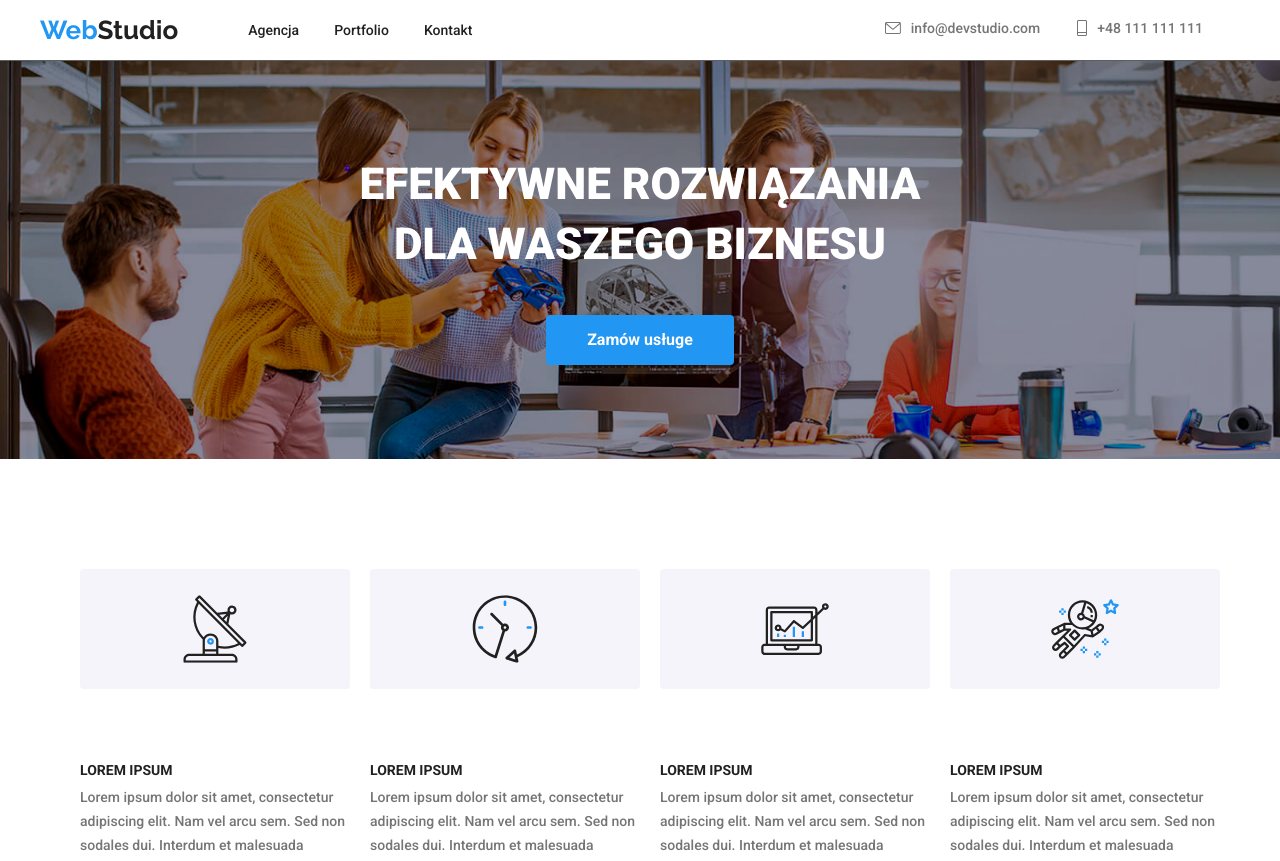
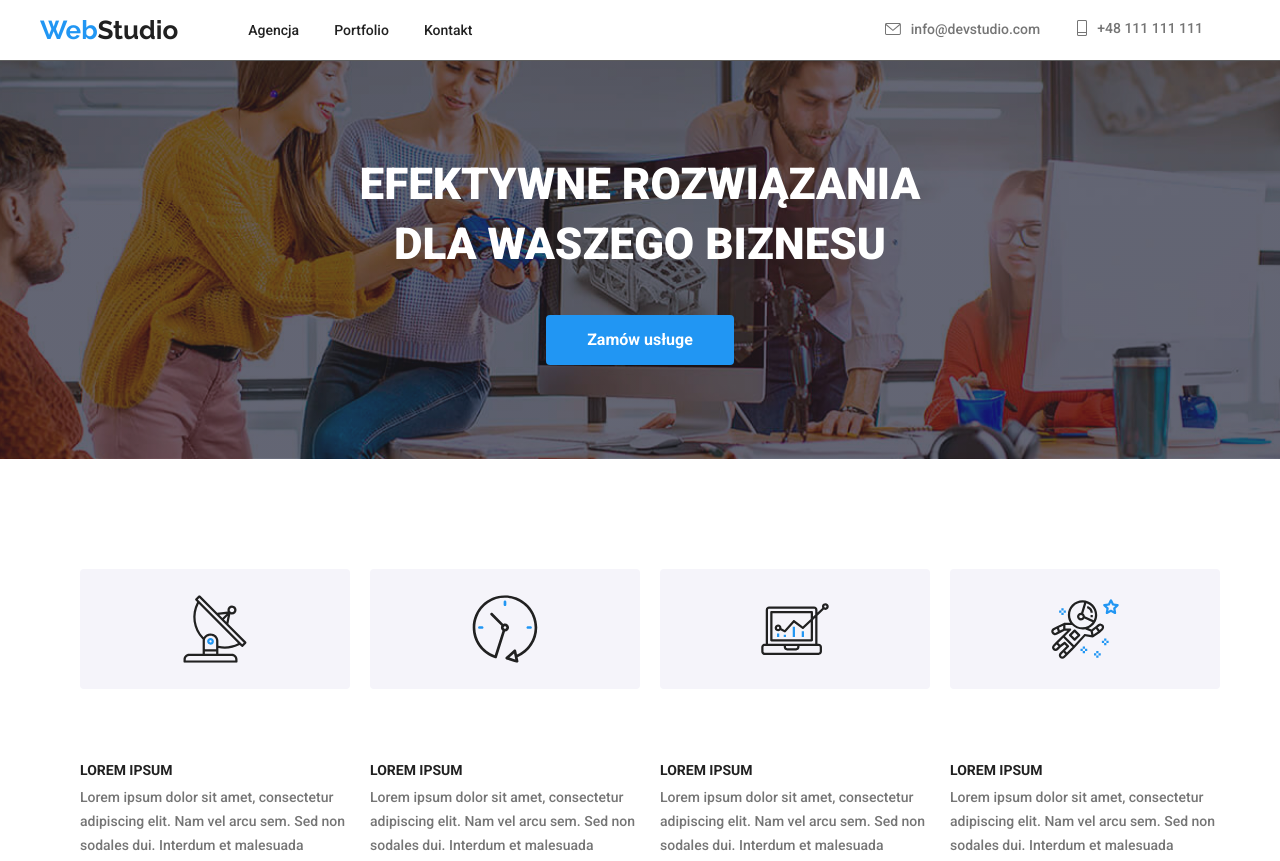
Before and after one commit to KazGrim5/goit-markup-hw-04, a plain HTML site: page index.html in a window 1280 px wide. Shown: the top 861 px of the page. Drawn offline with nearby package versions, Linux system fonts and the light colour scheme.

Commit message:
poprawki

```diff
--- a/css/styles.css
+++ b/css/styles.css
@@ -75,6 +75,7 @@ section {
 }
 .ullink {
   display: flex;
+  align-items: center;
   margin-left: auto;
   padding: 0;
 }
@@ -114,8 +115,9 @@ section {
 }
 /*index*/
 .back {
-  background-size: cover;
-  background-image: url("/images/tlo.png");
+  background: linear-gradient(rgba(47, 48, 58, 0.4), rgba(47, 48, 58, 0.4) ) , url("../images/tlo.png");
+  background-repeat: no-repeat;
+  background-position: center;
   background-color: #2f303a 40%;
   display: flex;
   align-items: center;
```
